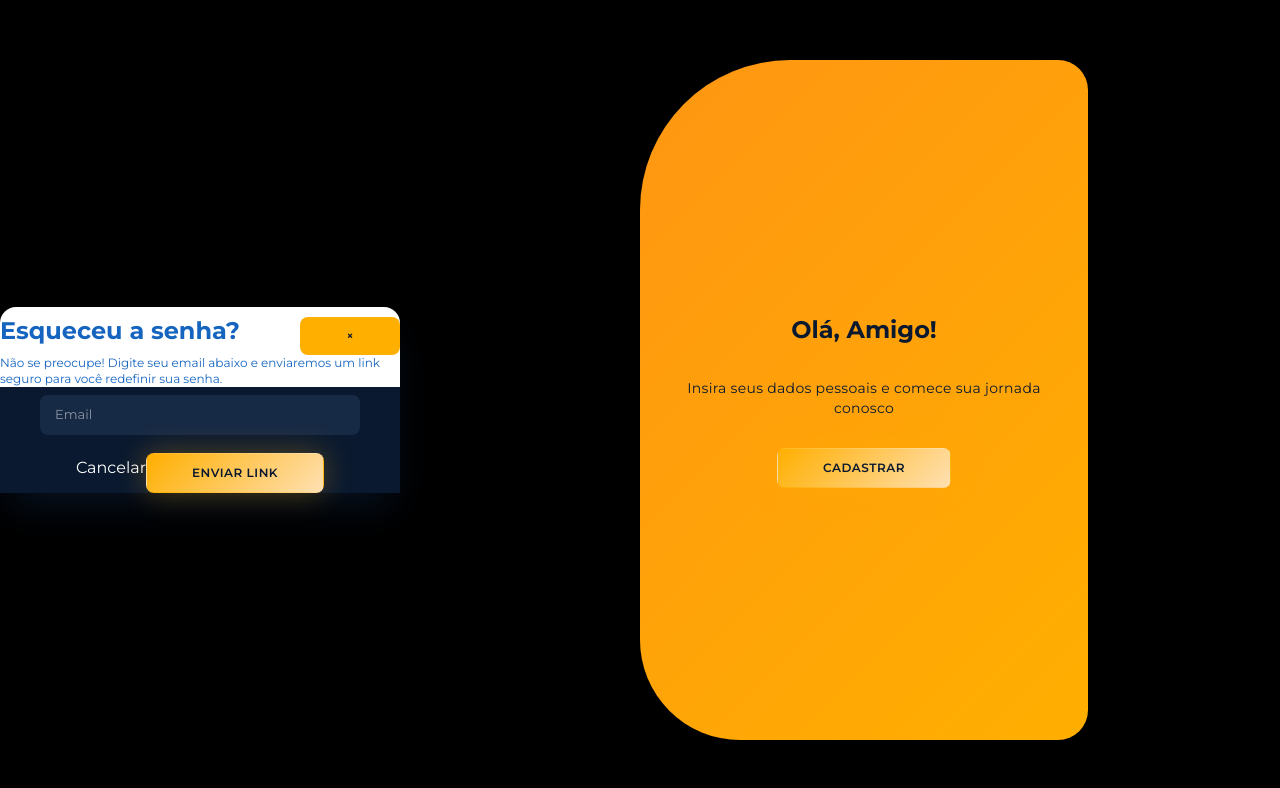
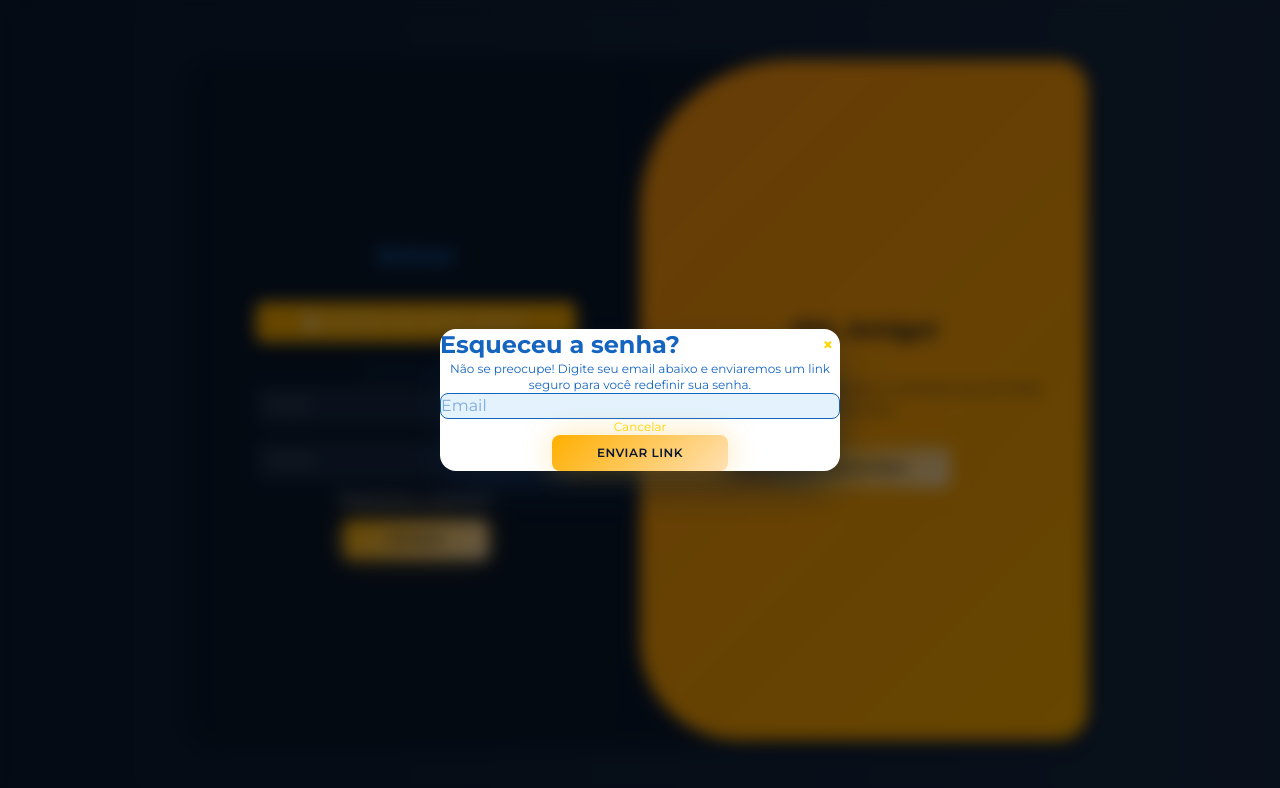
Before and after one commit to Syntax-Fatec-SJC/SideQuest-FrontEnd, a React (Vite) app in the folder SideQuest-FrontEnd/: page / in a window 1280 px wide. Both pictures are taken after a click on the button "Esqueceu a senha?". Shown: the top 788 px of the page. Built offline with nearby package versions, Linux system fonts and the light colour scheme.

Commit message:
feat-18-21-functional-login-and-signup

```diff
--- a/SideQuest-FrontEnd/src/components/acesso/ForgotPasswordModal.tsx
+++ b/SideQuest-FrontEnd/src/components/acesso/ForgotPasswordModal.tsx
@@ -55,28 +55,40 @@ const ForgotPasswordModal: React.FC<ForgotPasswordModalProps> = ({ isOpen, onClo
   if (!isOpen) return null;
 
   return (
-    <div className="fixed inset-0 bg-black bg-opacity-60 flex items-center justify-start pl-8 pr-8 z-50 backdrop-blur-sm">
     <div
-        className="bg-white rounded-2xl p-6 sm:p-8 w-full max-w-[400px] shadow-lg transform transition-all duration-300 animate-in slide-in-from-left-4"
+      className="fixed inset-0 flex items-center justify-center"
+      style={{
+        zIndex: 999999,
+        backgroundColor: 'rgba(0, 0, 0, 0.6)',
+        backdropFilter: 'blur(8px)',
+        position: 'fixed',
+        top: 0,
+        left: 0,
+        right: 0,
+        bottom: 0
+      }}
+    >
+      <div
+        className="bg-white rounded-2xl p-6 sm:p-8 w-full max-w-[400px] shadow-lg mx-4 flex flex-col items-center"
         style={{ boxShadow: '0 20px 40px -10px rgba(10,25,47,0.8)' }}
       >
-        <div className="flex justify-between items-center mb-4">
+        <div className="flex justify-between items-center mb-2 w-full">
           <h1 className="text-[#1565C0] text-2xl font-bold">
             Esqueceu a senha?
           </h1>
           <button
             onClick={handleClose}
-            className="text-[#FFD600] hover:text-[#ffaf00] text-2xl font-bold transition-all"
+            className="text-[#FFD600] hover:text-[#ffaf00] text-lg font-bold transition-all w-6 h-6 flex items-center justify-center"
           >
             ×
           </button>
         </div>
 
-        <span className="text-[#1565C0] text-xs mb-4 block">
+        <span className="text-[#1565C0] text-xs mb-4 block text-center">
           Não se preocupe! Digite seu email abaixo e enviaremos um link seguro para você redefinir sua senha.
         </span>
 
-        <form onSubmit={handleSubmit} className="space-y-4">
+        <form onSubmit={handleSubmit} className="w-full flex flex-col items-center">
           <input
             type="email"
             placeholder="Email"
@@ -99,29 +111,32 @@ const ForgotPasswordModal: React.FC<ForgotPasswordModalProps> = ({ isOpen, onClo
             </div>
           )}
 
-          <div className="flex space-x-3 pt-2">
           <button
             type="button"
             onClick={handleClose}
-              className="text-[#FFD600] text-xs hover:underline px-4 py-2"
+            className="text-[#FFD600] text-xs mb-2 hover:underline"
           >
             Cancelar
           </button>
+
           <button
             type="submit"
             disabled={loading}
-              className={`font-bold px-8 py-2 rounded-lg border-none ${
+            className={`font-bold rounded-lg mt-2 border-none text-xs uppercase font-semibold letter-spacing-wide ${
               loading ? 'opacity-50 cursor-not-allowed' : ''
             }`}
             style={{
               background: 'linear-gradient(135deg, #ffaf00, #ffe0b2)',
               color: '#0a192f',
               boxShadow: '0 0 30px rgba(255,175,0,0.3)',
+              padding: '10px 45px',
+              fontSize: '12px',
+              fontWeight: '600',
+              letterSpacing: '0.5px',
             }}
           >
             {loading ? 'Enviando...' : 'Enviar Link'}
           </button>
-          </div>
         </form>
       </div>
     </div>
--- a/SideQuest-FrontEnd/src/components/acesso/LoginForm.tsx
+++ b/SideQuest-FrontEnd/src/components/acesso/LoginForm.tsx
@@ -1,7 +1,6 @@
 import { useState } from 'react';
 import { useNavigate } from 'react-router-dom';
 import BotaoGoogle from '../BotaoGoogle';
-import ForgotPasswordModal from './ForgotPasswordModal';
 import { authService, ApiError } from '../../services/authService';
 import { tokenUtils, userUtils } from '../../utils/auth';
 import type { LoginData } from '../../types/auth';
@@ -9,13 +8,13 @@ import './LoginForm.css';
 
 interface LoginFormProps {
   onSubmit?: (loginData: LoginData) => void;
+  onForgotPassword?: () => void;
 }
 
-const LoginForm: React.FC<LoginFormProps> = ({ onSubmit }) => {
+const LoginForm: React.FC<LoginFormProps> = ({ onSubmit, onForgotPassword }) => {
   const [loginData, setLoginData] = useState<LoginData>({ email: '', senha: '' });
   const [loading, setLoading] = useState(false);
   const [error, setError] = useState<string>('');
-  const [showForgotPassword, setShowForgotPassword] = useState(false);
   const navigate = useNavigate();
 
   const handleChange = (e: React.ChangeEvent<HTMLInputElement>) => {
@@ -60,10 +59,10 @@ const LoginForm: React.FC<LoginFormProps> = ({ onSubmit }) => {
   return (
     <div className="form-container sign-in w-full flex items-center justify-center">
       <form
-        onSubmit={handleSubmit}
-        className="bg-white rounded-2xl p-6 sm:p-8 flex flex-col items-center w-full max-w-[400px] shadow-lg"
-        style={{ boxShadow: '0 20px 40px -10px rgba(10,25,47,0.8)' }}
-      >
+          onSubmit={handleSubmit}
+          className="bg-white rounded-2xl p-6 sm:p-8 flex flex-col items-center w-full max-w-[400px] shadow-lg"
+          style={{ boxShadow: '0 20px 40px -10px rgba(10,25,47,0.8)' }}
+        >
         <h1 className="text-[#1565C0] text-2xl font-bold mb-2">Entrar</h1>
 
         <div className="social-icons flex my-4 w-full">
@@ -102,7 +101,7 @@ const LoginForm: React.FC<LoginFormProps> = ({ onSubmit }) => {
 
         <button
           type="button"
-          onClick={() => setShowForgotPassword(true)}
+          onClick={onForgotPassword}
           className="text-[#FFD600] text-xs mb-2 hover:underline"
         >
           Esqueceu a senha?
@@ -123,11 +122,6 @@ const LoginForm: React.FC<LoginFormProps> = ({ onSubmit }) => {
           {loading ? 'Entrando...' : 'Entrar'}
         </button>
       </form>
-
-      <ForgotPasswordModal
-        isOpen={showForgotPassword}
-        onClose={() => setShowForgotPassword(false)}
-      />
     </div>
   );
 };
--- a/SideQuest-FrontEnd/src/pages/Acesso.tsx
+++ b/SideQuest-FrontEnd/src/pages/Acesso.tsx
@@ -2,9 +2,11 @@ import { useState } from 'react';
 import LoginForm from '../components/acesso/LoginForm';
 import PainelAcesso from '../components/acesso/PainelAcesso';
 import CadastroForm from '../components/acesso/CadastroForm';
+import ForgotPasswordModal from '../components/acesso/ForgotPasswordModal';
 
 const Acesso: React.FC = () => {
   const [active, setActive] = useState(false);
+  const [showForgotPassword, setShowForgotPassword] = useState(false);
 
   const toggleToLogin = () => setActive(false);
   const toggleToSignup = () => setActive(true);
@@ -14,9 +16,15 @@ const Acesso: React.FC = () => {
       <div className={`container ${active ? 'active' : ''} bg-[#0a192f] rounded-[30px] shadow-[0_5px_15px_rgba(0,0,0,0.35)] relative overflow-hidden min-h-[680px] text-white mx-auto flex items-center justify-center w-[98vw] max-w-[900px] min-w-[320px] sm:w-[85vw] sm:max-w-[1000px] lg:w-[70vw] lg:max-w-[1200px]`}>
 
         <CadastroForm />
-        <LoginForm />
+        <LoginForm onForgotPassword={() => setShowForgotPassword(true)} />
         <PainelAcesso onToggleToLogin={toggleToLogin} onToggleToSignup={toggleToSignup} />
       </div>
+
+      {/* Modal renderizado fora do container para sobrepor corretamente */}
+      <ForgotPasswordModal
+        isOpen={showForgotPassword}
+        onClose={() => setShowForgotPassword(false)}
+      />
     </div>
   );
 };
```
Lines whose indentation alone changed are shown as unchanged.
